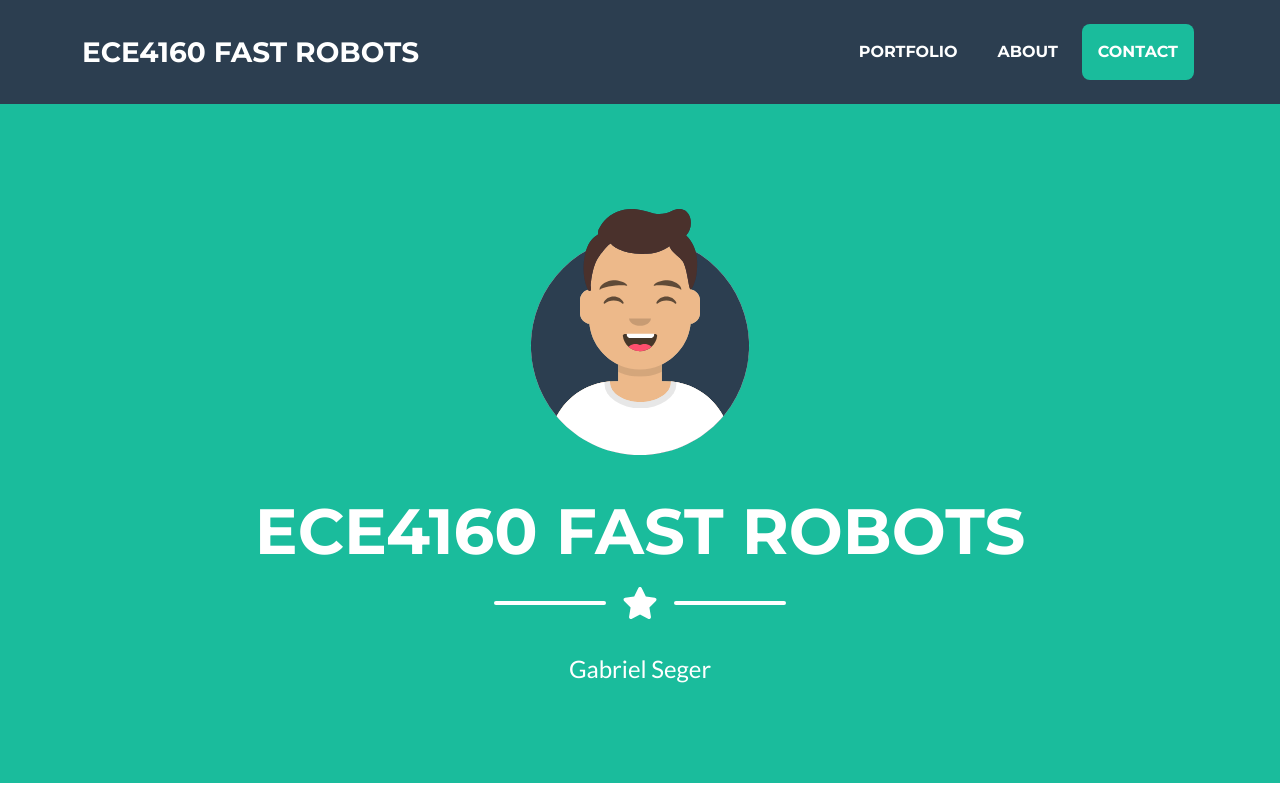
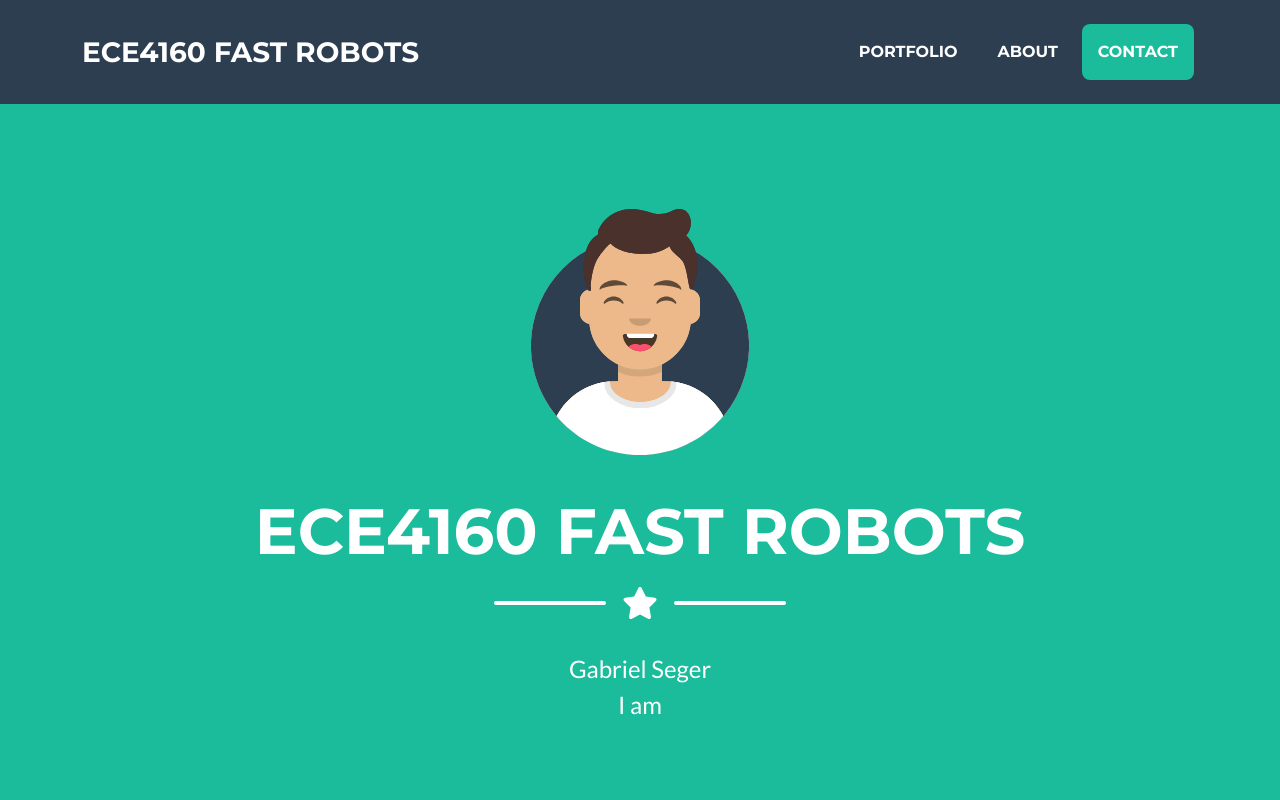
Before and after one commit to segergabriel/Fast-Robots, a plain HTML site: page index.html in a window 1280 px wide. Shown: the top 800 px of the page. Drawn offline with nearby package versions, Linux system fonts and the light colour scheme; files whose address does not match are found by name.

Commit message:
Update index.html

```diff
--- a/index.html
+++ b/index.html
@@ -49,6 +49,7 @@
                 </div>
                 <!-- Masthead Subheading-->
                 <p class="masthead-subheading font-weight-light mb-0">Gabriel Seger</p>
+                <p class="masthead-subheading font-weight-light mb-0">I am </p>
             </div>
         </header>
         <!-- Portfolio Section-->
```
